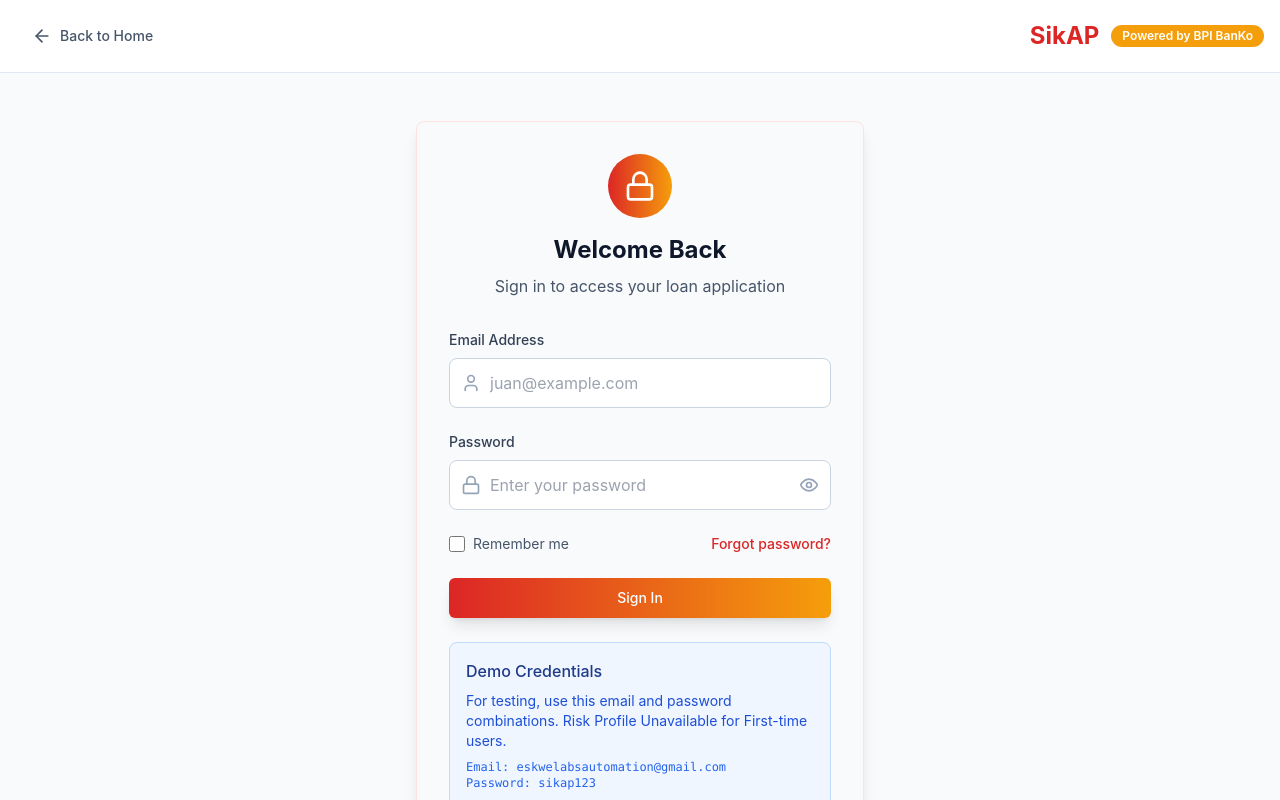
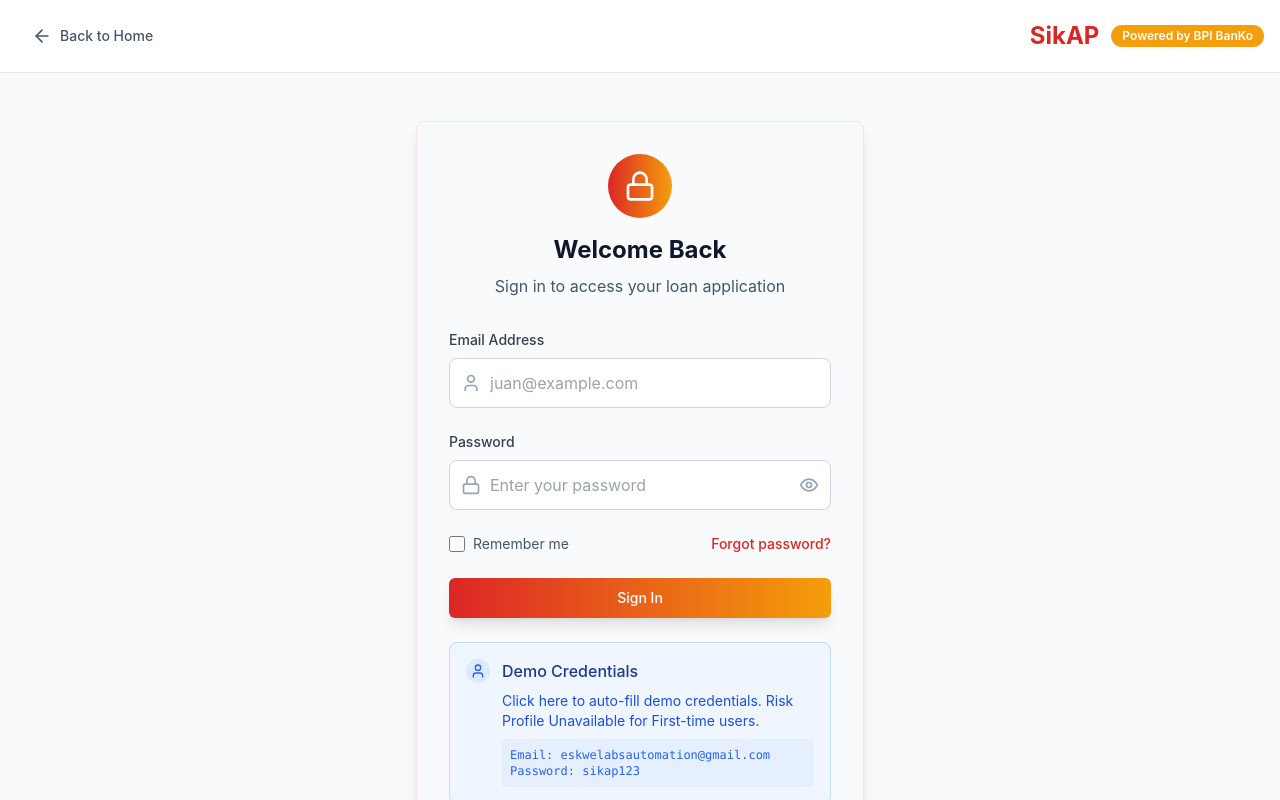
Before and after one commit to lancedamalerio03/SikAP-BPI-DataWave-2025, a React (Create React App) app in the folder client/: page /signin in a window 1280 px wide. Shown: the top 800 px of the page. Built offline with nearby package versions, Linux system fonts and the light colour scheme; no server answers.

Commit message:
Add demo credentials button in SignIn component for easier testing.

```diff
--- a/client/src/components/SignIn.jsx
+++ b/client/src/components/SignIn.jsx
@@ -50,6 +50,13 @@
 
   const handleBackToHome = () => {
     navigate('/')
+  }
+
+  const handleDemoCredentials = () => {
+    setFormData({
+      email: 'eskwelabsautomation@gmail.com',
+      password: 'sikap123'
+    })
   }
 
   return (
@@ -193,14 +200,25 @@
             </form>
 
             {/* Demo Credentials */}
-            <div className="mt-6 p-4 bg-blue-50 border border-blue-200 rounded-lg">
-              <h4 className="font-medium text-blue-900 mb-2">Demo Credentials</h4>
-              <p className="text-sm text-blue-700 mb-2">For testing, use this email and password combinations. Risk Profile Unavailable for First-time users.</p>
-              <div className="text-xs text-blue-600 font-mono">
-                Email: eskwelabsautomation@gmail.com<br />
-                Password: sikap123
+            <button
+              type="button"
+              onClick={handleDemoCredentials}
+              className="mt-6 p-4 w-full text-left bg-blue-50 border border-blue-200 rounded-lg transition-all duration-200 hover:bg-blue-100 hover:border-blue-300 focus:outline-none focus:ring-2 focus:ring-blue-500 focus:ring-opacity-50"
+            >
+              <div className="flex items-start gap-3">
+                <div className="p-1 bg-blue-100 rounded-full">
+                  <User className="w-4 h-4 text-blue-600" />
+                </div>
+                <div>
+                  <h4 className="font-medium text-blue-900 mb-2">Demo Credentials</h4>
+                  <p className="text-sm text-blue-700 mb-2">Click here to auto-fill demo credentials. Risk Profile Unavailable for First-time users.</p>
+                  <div className="text-xs text-blue-600 font-mono bg-blue-100/50 p-2 rounded">
+                    Email: eskwelabsautomation@gmail.com<br />
+                    Password: sikap123
+                  </div>
+                </div>
               </div>
-            </div>
+            </button>
 
             {/* Divider */}
             <div className="my-6">
```
